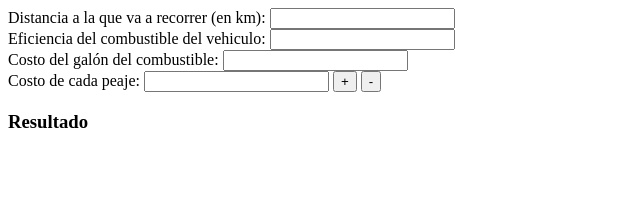
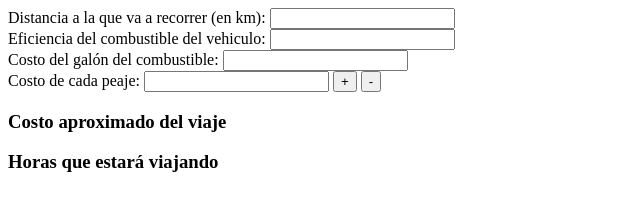
Before and after one commit to MateusNunesAraujo/Planeador-de-viajes, a plain HTML site: page index.html in a window 1280 px wide. Shown: the whole page, without its empty margins (0-640 px from the left). Drawn offline with Linux system fonts and the light colour scheme.

Commit message:
Añadiendo cambios

```diff
--- a/index.html
+++ b/index.html
@@ -37,9 +37,11 @@
         </div>
     </div>
     <div>
-        <h3>Resultado</h3>
-        <div id="resultado"></div>
-        <div id="mensaje-error"></div>
+        <h3>Costo aproximado del viaje</h3>
+        <div id="costo-viaje"></div>
+        <h3>Horas que estará viajando</h3>
+        <div id="horas-viajando"></div>
+        <div id="advertencia"></div>
     </div>
 </body>
 <script src="main.js"></script>
```
